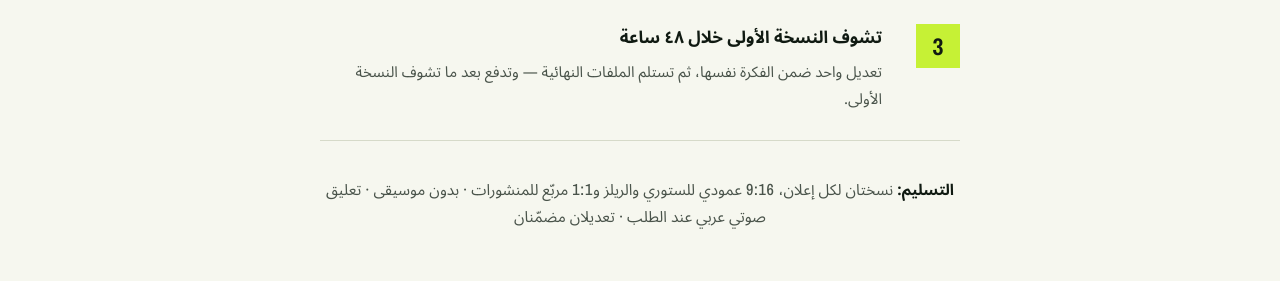
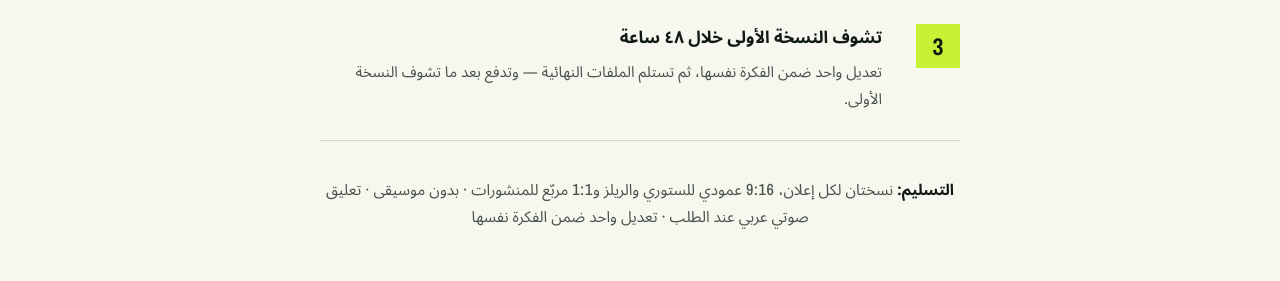
Before and after one commit to abonadimotion/abonadimotion.github.io, a plain HTML site: page index.html in a window 1280 px wide. Shown: the part 4343-4624 px from the top of the page. Drawn offline with nearby package versions, Linux system fonts and the light colour scheme.

Commit message:
Delivery line: one revision (it still said two; the same page says one in step 3). Not pushed, waits for the founder's word
Co-Authored-By: Claude Opus 5.5 <noreply@anthropic.com>

```diff
--- a/index.html
+++ b/index.html
@@ -298,7 +298,7 @@
           </div>
         </div>
       </div>
-      <p class="delivery"><b>التسليم:</b> نسختان لكل إعلان، <span class="lat">9:16</span> عمودي للستوري والريلز و<span class="lat">1:1</span> مربّع للمنشورات · بدون موسيقى · تعليق صوتي عربي عند الطلب · تعديلان مضمّنان</p>
+      <p class="delivery"><b>التسليم:</b> نسختان لكل إعلان، <span class="lat">9:16</span> عمودي للستوري والريلز و<span class="lat">1:1</span> مربّع للمنشورات · بدون موسيقى · تعليق صوتي عربي عند الطلب · تعديل واحد ضمن الفكرة نفسها</p>
     </div>
   </section>
 
```
